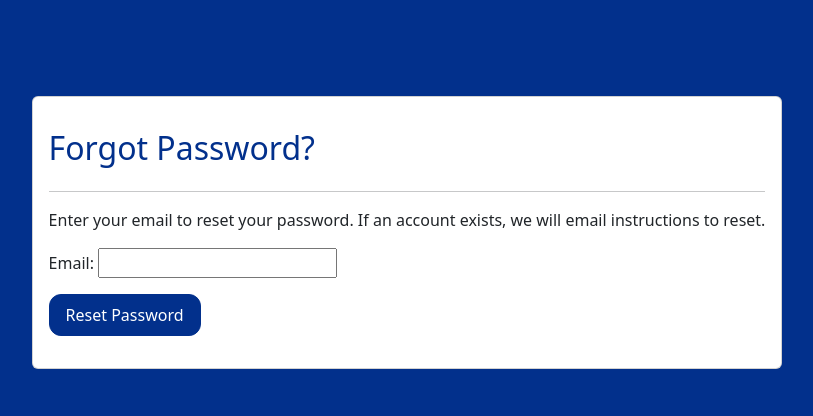
After one commit to rgienko/tande, a Django app: page /reset-password/ in a window 1280 px wide. The commit adds this page. Shown: the top 416 px of the page, without its empty margins (233-1046 px from the left). Run offline with Django 4.2, Linux system fonts and the light colour scheme.

Commit message:
Rest password and sendgrid intergration v1

```diff
--- a/app/urls.py
+++ b/app/urls.py
@@ -23,6 +23,8 @@ urlpatterns = [
     path("login/", views.login, name='login'),
     path("logout/", auth_views.LogoutView.as_view(template_name='login.html'), name='logout'),
     path("register/", views.register, name='register'),
+    path("reset-password/", views.resetPassword, name='reset-password'),
+    path("reset-password/done", views.resetPassword, name='reset-password'),
     path("dashboard/", views.Dashboard.as_view(), name='dashboard'),
     path("timesheet/", views.Timesheet.as_view(), name='timesheet'),
     path("expense/", views.Expenses.as_view(), name='expense'),
--- a/app/views.py
+++ b/app/views.py
@@ -1,16 +1,23 @@
+import os
 from datetime import timedelta
 
 import pandas
+from django.contrib.auth.forms import PasswordResetForm
+from django.contrib.auth.tokens import default_token_generator
+from django.utils.encoding import force_bytes
+from django.utils.http import urlsafe_base64_encode
 from django_pandas.io import read_frame
 from django.contrib.auth.decorators import login_required
-from django.db.models import Sum, Count
+from django.db.models import Sum, Count, Q
 from django.http import HttpResponse
 from django.shortcuts import render, redirect, get_object_or_404
 from django.contrib import auth, messages
 from django.urls import reverse_lazy
 from django.views.generic import TemplateView
+from django.core.mail import EmailMessage
 
 from django.contrib.auth.mixins import LoginRequiredMixin
+from sendgrid import SendGridAPIClient
 
 from .filters import TimesheetFilter
 from .forms import *
@@ -55,6 +62,46 @@ def register(request):
         pass
 
     return render(request, 'register.html')
+
+
+def resetPassword(request):
+    SENDGRID_API_KEY = os.environ["SENDGRID_KEY"]
+    if request.method == 'POST':
+        password_reset_form = PasswordResetForm(request.POST)
+        if password_reset_form.is_valid():
+            data = password_reset_form.cleaned_data['email']
+            associated_user = User.objects.filter(Q(email=data))
+            if associated_user.exists():
+                for user in associated_user:
+                    msg = EmailMessage(
+                        from_email='Randall.Gienko@srgroupllc.com',
+                        to=[user.email,]
+                    )
+
+                    protocol = 'http://'
+                    domain = '127.0.0.1:8000/accounts/reset/'
+                    uid = urlsafe_base64_encode(force_bytes(user.pk))
+                    user = user
+                    token = default_token_generator.make_token(user)
+
+                    msg.template_id = "d-31d5b59a90454aaa8cd685b7011ce213"
+                    msg.dynamic_template_data = {
+                        "title": 'Password Reset',
+                        "protocol": protocol,
+                        "domain": domain,
+                        "uid": uid,
+                        "token": token,
+                        "reset_url": protocol + domain + uid + "/" + token
+                    }
+                    msg.send(fail_silently=False)
+
+                    return redirect("/accounts/password_reset/done")
+                    # sg = SendGridAPIClient(SENDGRID_API_KEY)
+                    # sg.send(msg)
+
+    password_reset_form = PasswordResetForm()
+    context = {'password_reset_form': password_reset_form}
+    return render(request, 'password_reset.html', context)
 
 
 class Dashboard(LoginRequiredMixin, TemplateView):
--- a/tande/settings.py
+++ b/tande/settings.py
@@ -16,6 +16,10 @@ import environ
 # Initialise environment variables
 env = environ.Env()
 environ.Env.read_env()
+
+SENDGRID_API_KEY = env('SENDGRID_KEY')
+EMAIL_BACKEND = "sendgrid_backend.SendgridBackend"
+SENDGRID_SANDBOX_MODE_IN_DEBUG = False
 
 # Build paths inside the project like this: BASE_DIR / 'subdir'.
 BASE_DIR = Path(__file__).resolve().parent.parent
--- a/tande/urls.py
+++ b/tande/urls.py
@@ -18,5 +18,7 @@ from django.urls import path, include
 
 urlpatterns = [
     path("admin/", admin.site.urls),
+    # path("accounts/", include('accounts.urls')),
+    path("accounts/", include('django.contrib.auth.urls')),
     path("", include('app.urls'))
 ]
--- a/templates/login.html
+++ b/templates/login.html
@@ -44,7 +44,7 @@
                 </div>
                 <div class="card-footer text-center bg-transparent mt-5">
                     <span class="text-muted" style="font-size:14px;">New user? <a href="{% url 'register' %}" class="srg-link">Click here to register.</a></span><br>
-                    <a class="srg-link" style="font-size:14px;" href="#">Forgot Password?</a>
+                    <a class="srg-link" style="font-size:14px;" href="{% url 'reset-password' %}">Forgot Password?</a>
                 </div>
 
             </form>
--- /dev/null
+++ b/templates/password_reset.html
@@ -0,0 +1,31 @@
+<!doctype html>
+<html lang="en">
+<head>
+    <meta charset="utf-8">
+    <meta name="viewport" content="width=device-width, initial-scale=1">
+    <meta name="description" content="">
+
+    <link href="https://cdn.jsdelivr.net/npm/bootstrap@5.3.0-alpha1/dist/css/bootstrap.min.css" rel="stylesheet" integrity="sha384-GLhlTQ8iRABdZLl6O3oVMWSktQOp6b7In1Zl3/Jr59b6EGGoI1aFkw7cmDA6j6gD" crossorigin="anonymous">
+    <script src="https://cdn.jsdelivr.net/npm/bootstrap@5.3.0-alpha1/dist/js/bootstrap.bundle.min.js" integrity="sha384-w76AqPfDkMBDXo30jS1Sgez6pr3x5MlQ1ZAGC+nuZB+EYdgRZgiwxhTBTkF7CXvN" crossorigin="anonymous"></script>
+    <link rel="stylesheet" href="https://cdn.jsdelivr.net/npm/bootstrap-icons@1.10.3/font/bootstrap-icons.css">
+    <title>TandE</title>
+
+    {% load static %}
+    <link rel="stylesheet" href="{% static 'css/site.css' %}">
+</head>
+<body class="srg-bg-primary">
+	<!--Reset Password-->
+	<div class="container p-5 d-flex justify-content-center align-items-center mt-5">
+        <div class="card p-3">
+            <h2 class="font-weight-bold mt-3 srg-header">Forgot Password?</h2>
+            <hr>
+            <p>Enter your email to reset your password. If an account exists, we will email instructions to reset.</p>
+            <form method="POST">
+                {% csrf_token %}
+                {{ password_reset_form }}<br>
+                <button class="srg-btn-primary my-3" type="submit">Reset Password</button>
+            </form>
+        </div>
+    </div>
+</body>
+</html>
```
Also changed, not shown: templates/registration/password_reset_complete.html (added, +27 -0 lines), templates/registration/password_reset_confirm.html (added, +38 -0 lines), templates/registration/password_reset_done.html (added, +26 -0 lines).
